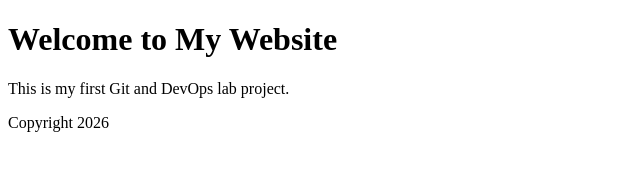
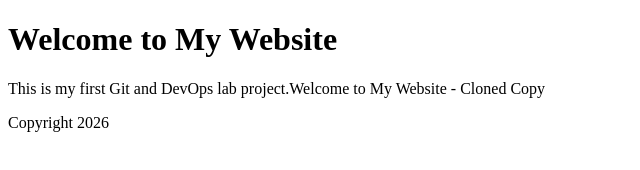
Before and after one commit to sadiaw787-creator/Git-DevOps-Lab, a plain HTML site: page index.html in a window 1280 px wide. Shown: the whole page, without its empty margins (0-640 px from the left). Drawn offline with Linux system fonts and the light colour scheme.

Commit message:
Update project description in index.html

```diff
--- a/index.html
+++ b/index.html
@@ -8,7 +8,7 @@
 </head>
 <body>
     <h1>Welcome to My Website</h1>
-    <p>This is my first Git and DevOps lab project.</p>
+    <p>This is my first Git and DevOps lab project.Welcome to My Website - Cloned Copy</p>
     <footer>Copyright 2026</footer>
 </body>
 </html>
```
